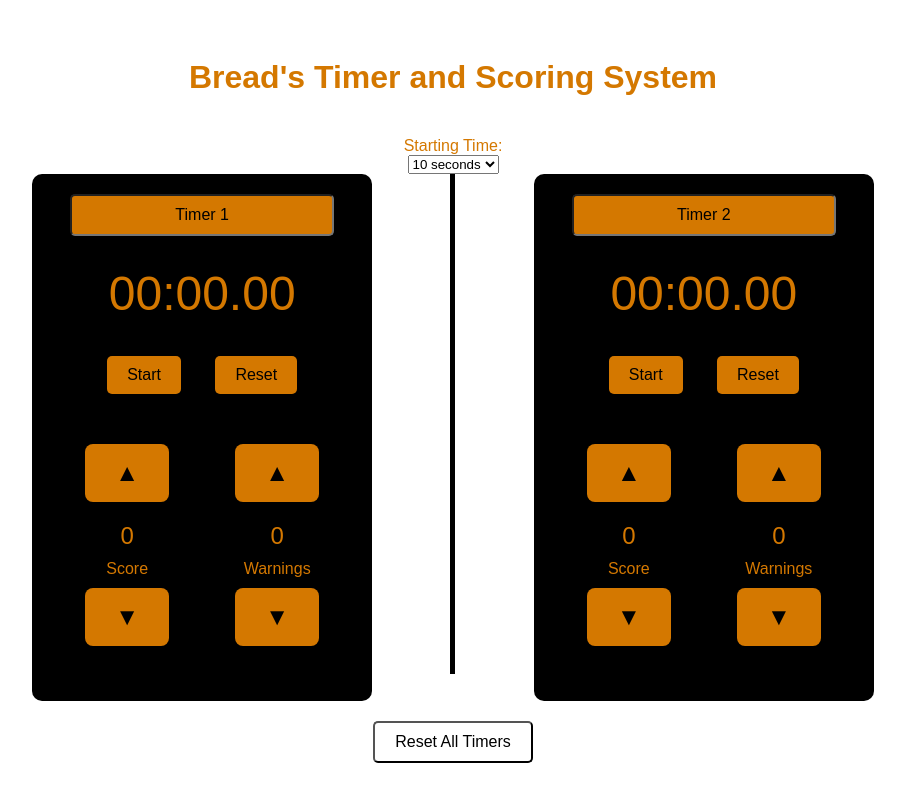
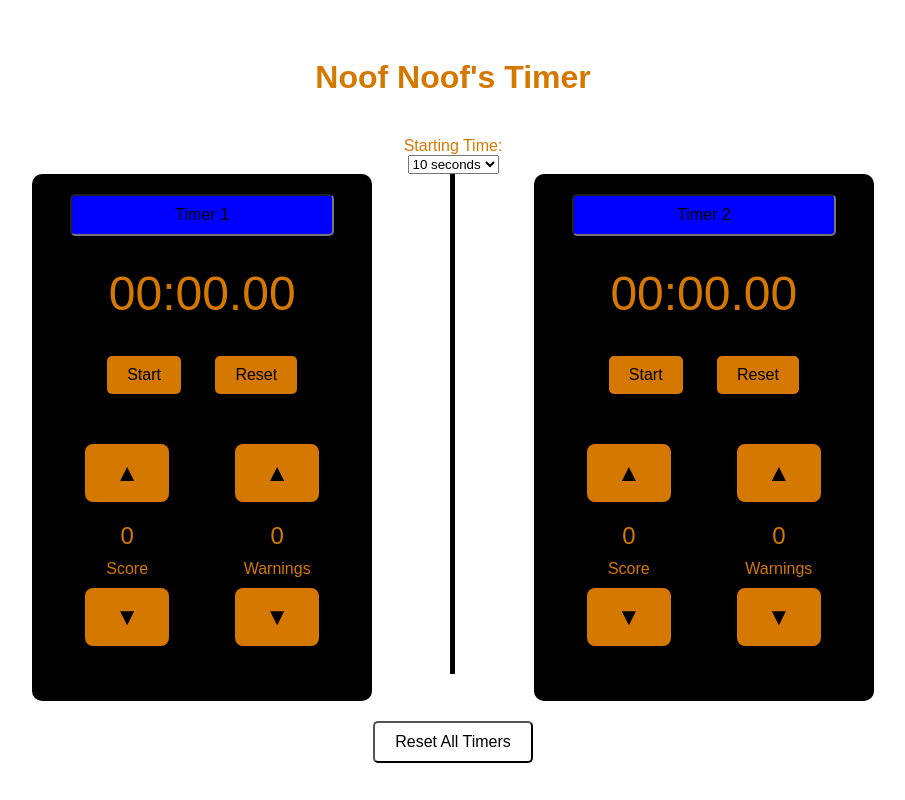
Before and after one commit to noofnoofisgoated/StopWatch, a plain HTML site: page index.html in a window 1280 px wide. Shown: the whole page, without its empty margins (187-1092 px from the left). Drawn offline with Linux system fonts and the light colour scheme.

Commit message:
Update index.html

```diff
--- a/index.html
+++ b/index.html
@@ -19,7 +19,7 @@
 
         /* Textboxes background color */
         input[type="text"] {
-            background-color: rgb(212, 120, 0); /* Dark background */
+            background-color: rgb(0, 0, 255); /* Dark background */
             color: rgb(0, 0, 0); /* White text */
             border-radius: 5px; /* Rounded corners */
             padding: 10px;
@@ -145,7 +145,7 @@ button:hover {
     </style>
 </head>
 <body>
-    <h1>Bread's Timer and Scoring System</h1>
+    <h1>Noof Noof's Timer</h1>
     <div class="dropdown">
     </div>
         <label for="startingTime">Starting Time:</label>
```
